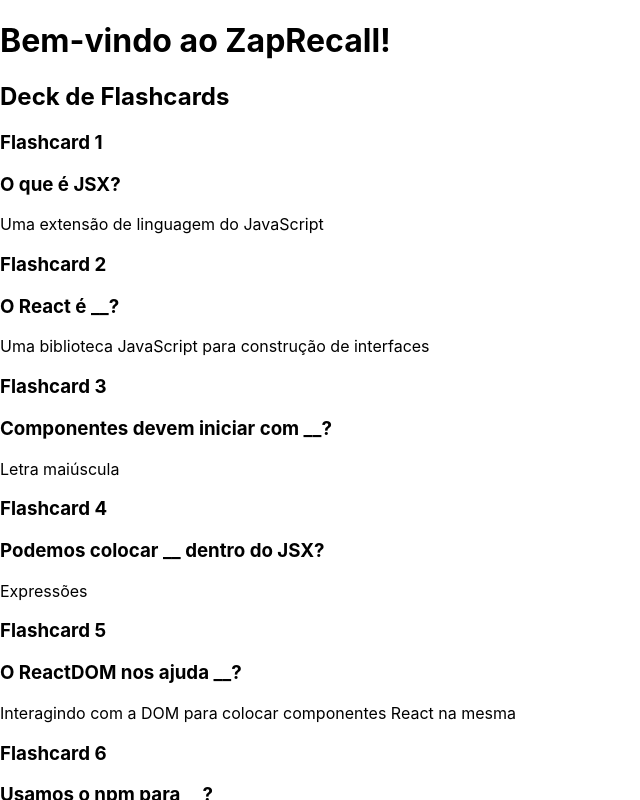
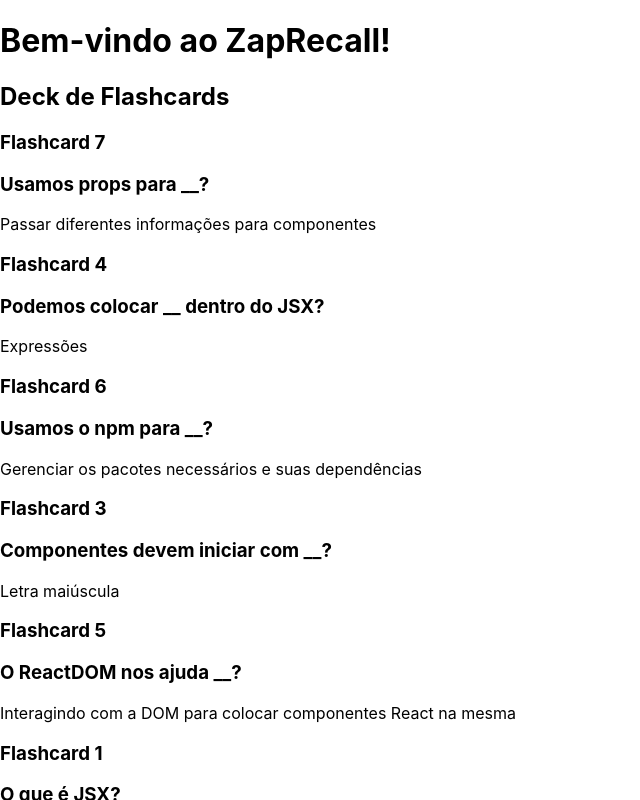
Before and after one commit to DLacerdadev/projeto-zaprecall, a React (Create React App) app: page / in a window 1280 px wide. Both pictures are taken after a click on the button "Iniciar Recall!". Shown: the top 800 px of the page, without its empty margins (0-640 px from the left). Built offline with nearby package versions, Linux system fonts and the light colour scheme.

Commit message:
embaralhar as cartas

```diff
--- a/src/components/FlashcardDeck.jsx
+++ b/src/components/FlashcardDeck.jsx
@@ -1,8 +1,8 @@
-import React from "react";
+import React, { useState } from "react";
 import Flashcard from "./FlashCard";
 
 const FlashcardDeck = () => {
-  const flashcards = [
+  const initialFlashcards = [
     {
       id: 1,
       question: "O que é JSX?",
@@ -46,11 +46,21 @@
     },
   ];
 
+  const shuffle = (array) => {
+    for (let i = array.length - 1; i > 0; i--) {
+      const j = Math.floor(Math.random() * (i + 1));
+      [array[i], array[j]] = [array[j], array[i]];
+    }
+    return array;
+  };
+
+  const [flashcards, setFlashCards] = useState(shuffle(initialFlashcards));
+
   return (
     <div>
       <h2>Deck de Flashcards</h2>
-      {flashcards.map((flashcard) => (
-        <Flashcard key={flashcard.id} flashcard={flashcard} />
+      {flashcards.map((flashcard, index) => (
+        <Flashcard key={flashcard.id} flashcard={flashcard} index={index + 1} />
       ))}
     </div>
   );
```
